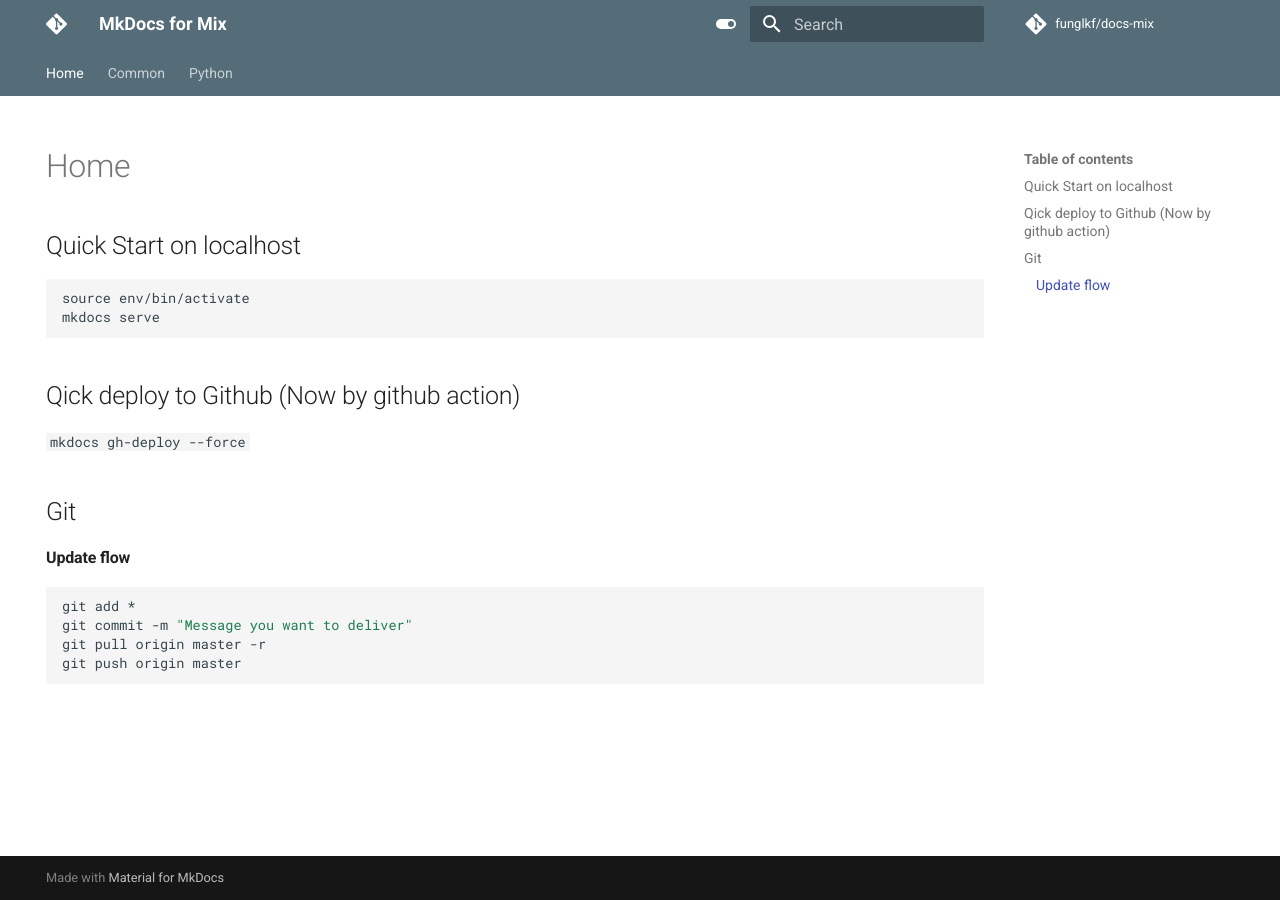
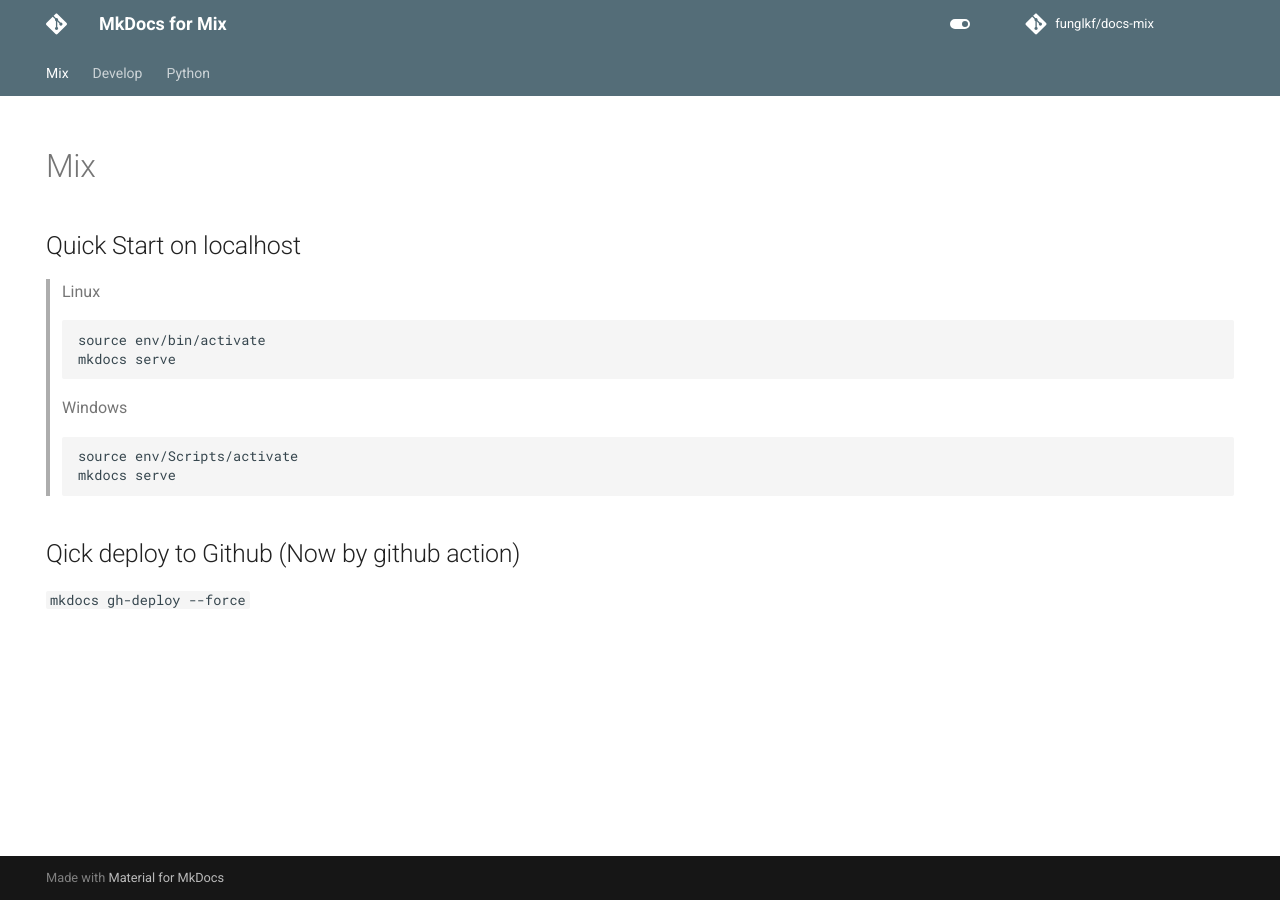
Before and after one commit to funglkf/docs-mix, an MkDocs documentation site: the page built from docs/index.md, in a window 1280 px wide. Built offline with MkDocs 1.6.1 and Material for MkDocs 9.7.7, drawn with Linux system fonts in a browser that asks for light colours; comment, search, counter and statistics services are not loaded.

Commit message:
file reloacte

````diff
--- a/docs/common/index.md
+++ b/docs/develop/mkdocs/index.md
@@ -1,12 +1,12 @@
 ---
 date: 2020-01-01
-title: Common
+title: Develop
 ---
 
 
 ## Mkdocs
 ```shell
-## Build Site
+## New mkdocs project
 mkdocs new /path/to/build
 
 ## Build Site when completed
--- a/docs/index.md
+++ b/docs/index.md
@@ -1,25 +1,24 @@
 ---
 date: 2020-01-01
-title: Home
+title: Mix
 hide:
   - navigation
+  - toc
 ---
 
 ## Quick Start on localhost
+
+> Linux
 ```
 source env/bin/activate
 mkdocs serve
 ```
 
+> Windows
+```
+source env/Scripts/activate
+mkdocs serve
+```
+
 ## Qick deploy to Github (Now by github action)
 `mkdocs gh-deploy --force`
-
-## Git
-
-#### Update flow
-```shell
-git add *
-git commit -m "Message you want to deliver"
-git pull origin master -r
-git push origin master
-```
--- a/mkdocs.yml
+++ b/mkdocs.yml
@@ -63,3 +63,8 @@
       anchor_linenums: true
   - pymdownx.inlinehilite
   - pymdownx.snippets
+
+
+plugins:
+  - minify:
+      minify_html: true
--- a/requirements.txt
+++ b/requirements.txt
@@ -3,3 +3,7 @@
 mkdocs>=1.2.3
 mkdocs-material>=8.1.11
 mkdocs-material-extensions>=1.0.3
+pygments>=2.10
+pymdown-extensions>=9.0
+mkdocs-redirects==1.0.3
+mkdocs-minify-plugin==0.5.0
````
Also changed, not shown: README.md (+8 -0 lines), docs/develop/git/index.md (added, +10 -0 lines), docs/develop/macos.md (renamed from docs/common/macos.md), docs/develop/mkdocs/Cheat Sheet.md (renamed from docs/common/mkdocs.md), 1 other file.
